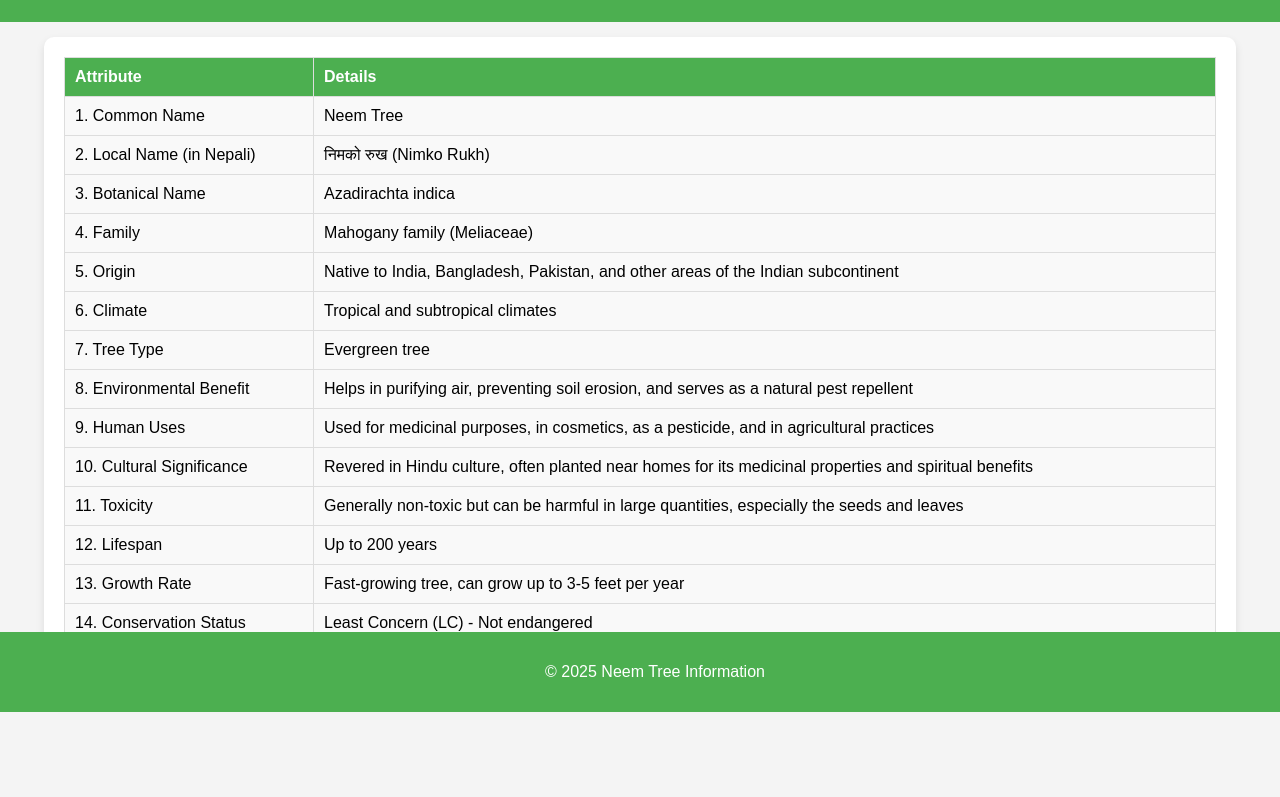
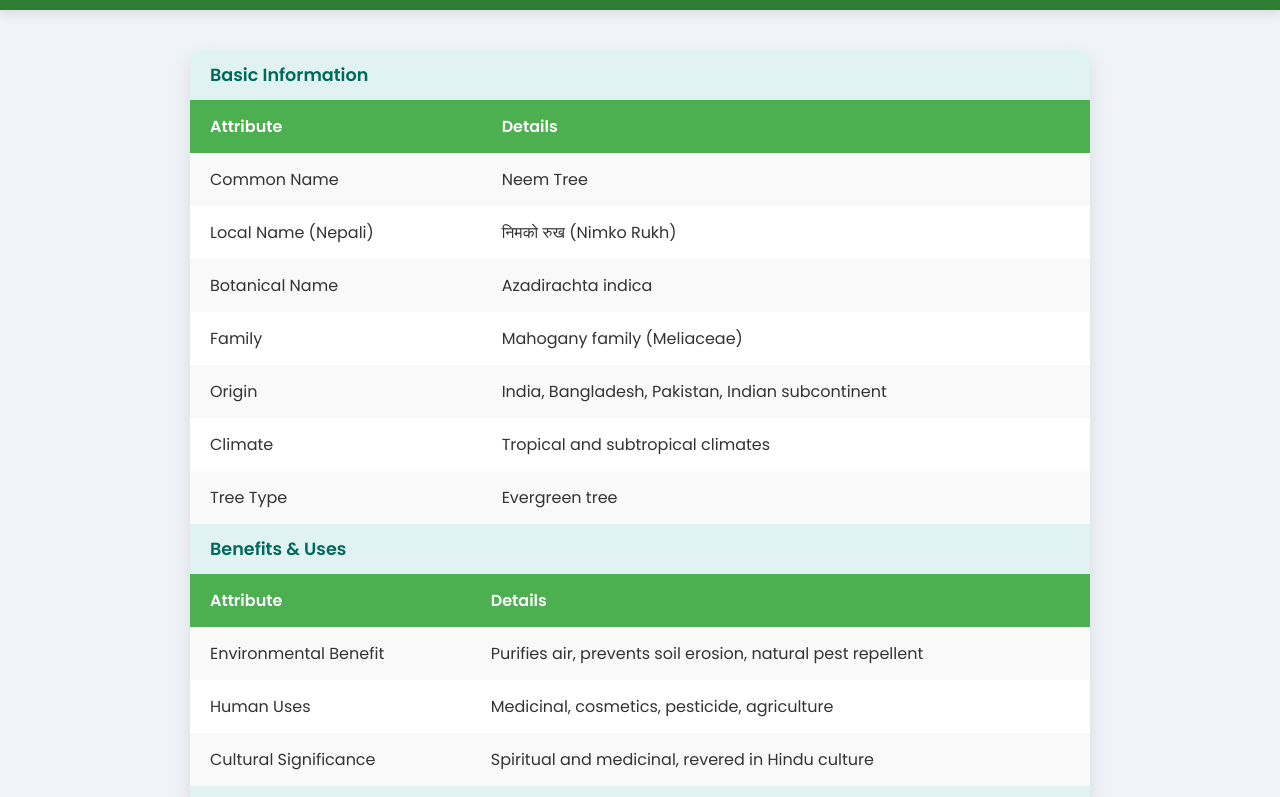
Before and after one commit to Sh4shank-Ghimire/test2, a plain HTML site: page index.html in a window 1280 px wide. Shown: the part 88-885 px from the top of the page. Before the commit the page ends 805 px from the top, so only its background shows below. Drawn offline with Linux system fonts and the light colour scheme.

Commit message:
Update index.html

```diff
--- a/index.html
+++ b/index.html
@@ -4,63 +4,91 @@
     <meta charset="UTF-8">
     <meta name="viewport" content="width=device-width, initial-scale=1.0">
     <title>Neem Tree Information</title>
+    <link href="https://fonts.googleapis.com/css2?family=Poppins:wght@400;600&display=swap" rel="stylesheet">
     <style>
         body {
-            font-family: Arial, sans-serif;
+            font-family: 'Poppins', sans-serif;
             margin: 0;
             padding: 0;
-            background-color: #f4f4f4;
+            background-color: #f0f4f8;
+            color: #333;
         }
+
         header {
-            background-color: #4CAF50;
+            background-color: #2e7d32;
             color: white;
             text-align: center;
-            justify-content: center;
-            padding: 15px 0;
-            width: 100%;
+            padding: 25px 0;
+            box-shadow: 0 4px 10px rgba(0,0,0,0.1);
         }
+
+        header h1 {
+            margin: 0;
+            font-size: 2rem;
+        }
+
         .container {
-            width: 90%;
-            margin: 15px auto;
+            max-width: 900px;
+            margin: 40px auto;
             background-color: white;
-            border-radius: 10px;
-            box-shadow: 0 4px 8px rgba(0, 0, 0, 0.1);
-            padding: 20px;
+            border-radius: 12px;
+            box-shadow: 0 8px 20px rgba(0, 0, 0, 0.1);
+            overflow: hidden;
         }
+
         table {
             width: 100%;
             border-collapse: collapse;
         }
-        table, th, td {
-            border: 1px solid #ddd;
-        }
+
         th, td {
-            padding: 10px;
+            padding: 14px 20px;
             text-align: left;
         }
+
         th {
-            background-color: #4CAF50;
+            background-color: #4caf50;
             color: white;
+            font-weight: 600;
         }
-        td {
+
+        tr:nth-child(even) td {
             background-color: #f9f9f9;
         }
+
+        tr:hover td {
+            background-color: #e8f5e9;
+        }
+
+        .section-title {
+            background-color: #e0f2f1;
+            padding: 12px 20px;
+            font-size: 1.1rem;
+            font-weight: 600;
+            color: #00695c;
+        }
+
         footer {
             text-align: center;
-            padding: 15px;
-            background-color: #4CAF50;
+            padding: 20px;
+            background-color: #2e7d32;
             color: white;
-            position: fixed;
-            width: 100%;
-            bottom: 0;
+            margin-top: 40px;
         }
+
         @media (max-width: 768px) {
-            body {
+            .container {
+                margin: 20px;
+                border-radius: 10px;
+            }
+
+            th, td {
+                padding: 10px 14px;
                 font-size: 14px;
             }
-            .container {
-                width: 100%;
-                margin: 10px;
+
+            header h1 {
+                font-size: 1.5rem;
             }
         }
     </style>
@@ -72,71 +100,34 @@
 </header>
 
 <div class="container">
+    <div class="section-title">Basic Information</div>
     <table>
-        <tr>
-            <th>Attribute</th>
-            <th>Details</th>
-        </tr>
-        <tr>
-            <td>1. Common Name</td>
-            <td>Neem Tree</td>
-        </tr>
-        <tr>
-            <td>2. Local Name (in Nepali)</td>
-            <td>निमको रुख (Nimko Rukh)</td>
-        </tr>
-        <tr>
-            <td>3. Botanical Name</td>
-            <td>Azadirachta indica</td>
-        </tr>
-        <tr>
-            <td>4. Family</td>
-            <td>Mahogany family (Meliaceae)</td>
-        </tr>
-        <tr>
-            <td>5. Origin</td>
-            <td>Native to India, Bangladesh, Pakistan, and other areas of the Indian subcontinent</td>
-        </tr>
-        <tr>
-            <td>6. Climate</td>
-            <td>Tropical and subtropical climates</td>
-        </tr>
-        <tr>
-            <td>7. Tree Type</td>
-            <td>Evergreen tree</td>
-        </tr>
-        <tr>
-            <td>8. Environmental Benefit</td>
-            <td>Helps in purifying air, preventing soil erosion, and serves as a natural pest repellent</td>
-        </tr>
-        <tr>
-            <td>9. Human Uses</td>
-            <td>Used for medicinal purposes, in cosmetics, as a pesticide, and in agricultural practices</td>
-        </tr>
-        <tr>
-            <td>10. Cultural Significance</td>
-            <td>Revered in Hindu culture, often planted near homes for its medicinal properties and spiritual benefits</td>
-        </tr>
-        <tr>
-            <td>11. Toxicity</td>
-            <td>Generally non-toxic but can be harmful in large quantities, especially the seeds and leaves</td>
-        </tr>
-        <tr>
-            <td>12. Lifespan</td>
-            <td>Up to 200 years</td>
-        </tr>
-        <tr>
-            <td>13. Growth Rate</td>
-            <td>Fast-growing tree, can grow up to 3-5 feet per year</td>
-        </tr>
-        <tr>
-            <td>14. Conservation Status</td>
-            <td>Least Concern (LC) - Not endangered</td>
-        </tr>
-        <tr>
-            <td>15. Protection Status</td>
-            <td>No special protection status required, widely cultivated</td>
-        </tr>
+        <tr><th>Attribute</th><th>Details</th></tr>
+        <tr><td>Common Name</td><td>Neem Tree</td></tr>
+        <tr><td>Local Name (Nepali)</td><td>निमको रुख (Nimko Rukh)</td></tr>
+        <tr><td>Botanical Name</td><td>Azadirachta indica</td></tr>
+        <tr><td>Family</td><td>Mahogany family (Meliaceae)</td></tr>
+        <tr><td>Origin</td><td>India, Bangladesh, Pakistan, Indian subcontinent</td></tr>
+        <tr><td>Climate</td><td>Tropical and subtropical climates</td></tr>
+        <tr><td>Tree Type</td><td>Evergreen tree</td></tr>
+    </table>
+
+    <div class="section-title">Benefits & Uses</div>
+    <table>
+        <tr><th>Attribute</th><th>Details</th></tr>
+        <tr><td>Environmental Benefit</td><td>Purifies air, prevents soil erosion, natural pest repellent</td></tr>
+        <tr><td>Human Uses</td><td>Medicinal, cosmetics, pesticide, agriculture</td></tr>
+        <tr><td>Cultural Significance</td><td>Spiritual and medicinal, revered in Hindu culture</td></tr>
+    </table>
+
+    <div class="section-title">Characteristics</div>
+    <table>
+        <tr><th>Attribute</th><th>Details</th></tr>
+        <tr><td>Toxicity</td><td>Non-toxic in general; seeds/leaves may be harmful in excess</td></tr>
+        <tr><td>Lifespan</td><td>Up to 200 years</td></tr>
+        <tr><td>Growth Rate</td><td>Fast-growing (3–5 ft/year)</td></tr>
+        <tr><td>Conservation Status</td><td>Least Concern (LC)</td></tr>
+        <tr><td>Protection Status</td><td>Not protected; widely cultivated</td></tr>
     </table>
 </div>
 
```
